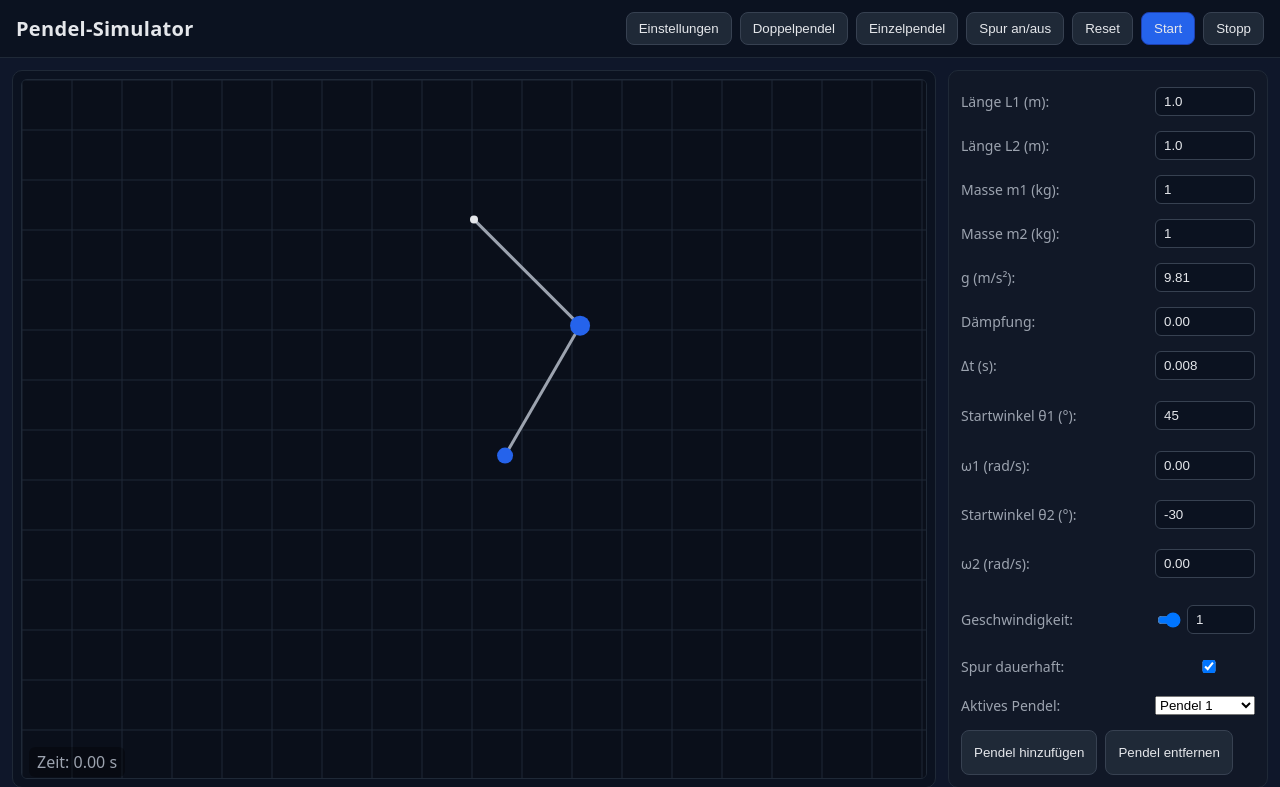
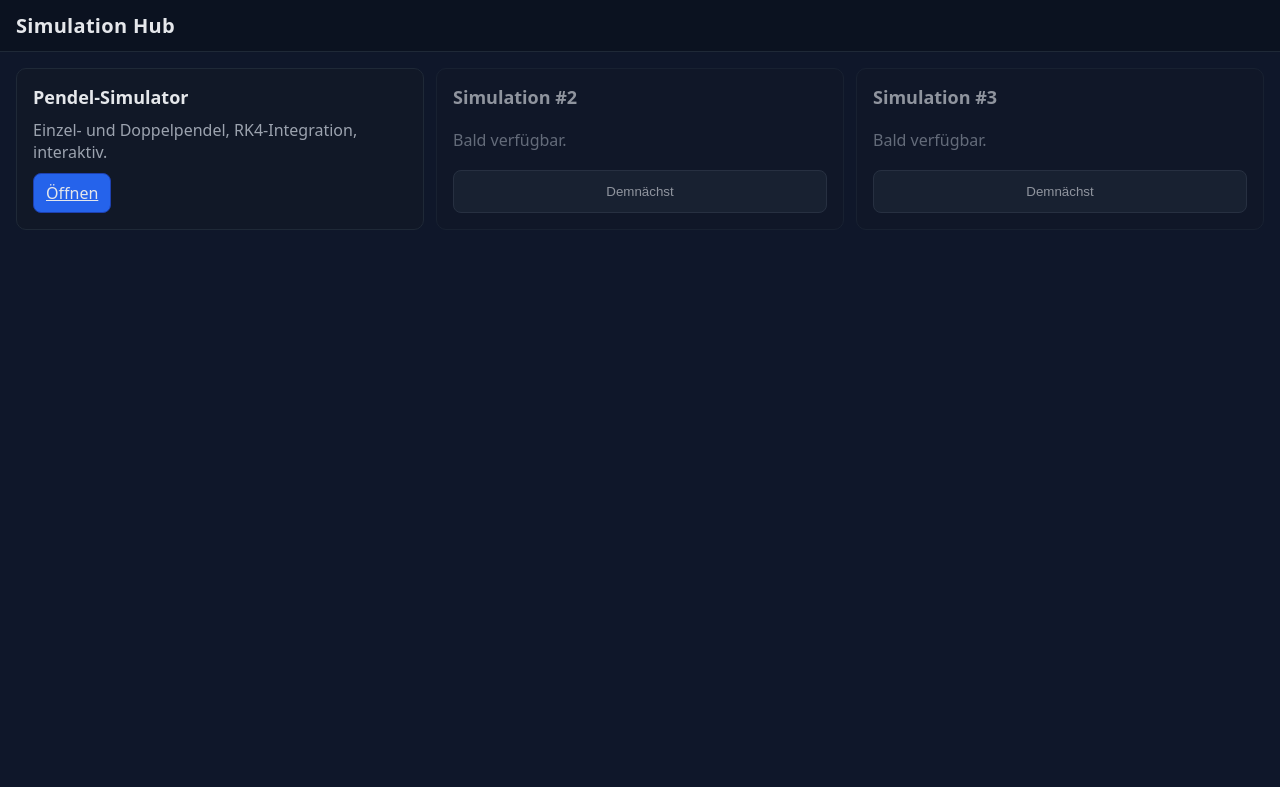
Before and after one commit to moin7111/Pendel-Simulation, a Flask app: page / in a window 1280 px wide. Shown: the top 787 px of the page. Run offline with Flask 3, Linux system fonts and the light colour scheme.

Commit message:
Add hub page and update navigation (#3)
Co-authored-by: Cursor Agent <cursoragent@cursor.com>

```diff
--- a/app.py
+++ b/app.py
@@ -10,7 +10,11 @@ def create_app() -> Flask:
     )
 
     @app.get("/")
-    def index():
+    def hub():
+        return send_from_directory(app.template_folder, "hub.html")
+
+    @app.get("/pendel")
+    def pendel():
         return send_from_directory(app.template_folder, "index.html")
 
     @app.get("/static/<path:filename>")
--- a/static/styles.css
+++ b/static/styles.css
@@ -18,3 +18,12 @@ label { display: grid; grid-template-columns: 1fr 100px; gap: 8px; align-items:
 input { width: 100%; background: #0b1220; color: var(--text); border: 1px solid #374151; border-radius: 6px; padding: 6px 8px; }
 .range-wrap { display: grid; grid-template-columns: 1fr 68px; gap: 8px; align-items: center; }
 .row { display: flex; gap: 8px; }
+
+/* Hub */
+.hub-container { padding: 16px; }
+.card-grid { display: grid; grid-template-columns: repeat(auto-fit, minmax(260px, 1fr)); gap: 12px; }
+.card { background: var(--panel); border: 1px solid #1f2937; border-radius: 10px; padding: 16px; display: grid; gap: 10px; }
+.card.disabled { opacity: .6; }
+.card-title { margin: 0; font-size: 18px; }
+.card-desc { margin: 0; color: var(--muted); }
+.card-action { width: max-content; }
--- /dev/null
+++ b/templates/hub.html
@@ -0,0 +1,36 @@
+<!doctype html>
+<html lang="de">
+  <head>
+    <meta charset="utf-8" />
+    <meta name="viewport" content="width=device-width, initial-scale=1" />
+    <title>Simulation Hub</title>
+    <link rel="stylesheet" href="/static/styles.css" />
+  </head>
+  <body>
+    <header class="app-header">
+      <h1>Simulation Hub</h1>
+    </header>
+
+    <main class="hub-container">
+      <section class="card-grid">
+        <article class="card">
+          <h2 class="card-title">Pendel‑Simulator</h2>
+          <p class="card-desc">Einzel- und Doppelpendel, RK4‑Integration, interaktiv.</p>
+          <a href="/pendel" class="btn primary card-action">Öffnen</a>
+        </article>
+
+        <article class="card disabled">
+          <h2 class="card-title">Simulation #2</h2>
+          <p class="card-desc">Bald verfügbar.</p>
+          <button class="btn" disabled>Demnächst</button>
+        </article>
+
+        <article class="card disabled">
+          <h2 class="card-title">Simulation #3</h2>
+          <p class="card-desc">Bald verfügbar.</p>
+          <button class="btn" disabled>Demnächst</button>
+        </article>
+      </section>
+    </main>
+  </body>
+  </html>
--- a/templates/index.html
+++ b/templates/index.html
@@ -10,6 +10,7 @@
     <header class="app-header">
       <h1>Pendel‑Simulator</h1>
       <nav>
+        <a href="/" class="btn">Hub</a>
         <button id="toggleControls" class="btn">Einstellungen</button>
         <button id="modeDouble" class="btn">Doppelpendel</button>
         <button id="modeSingle" class="btn">Einzelpendel</button>
```
